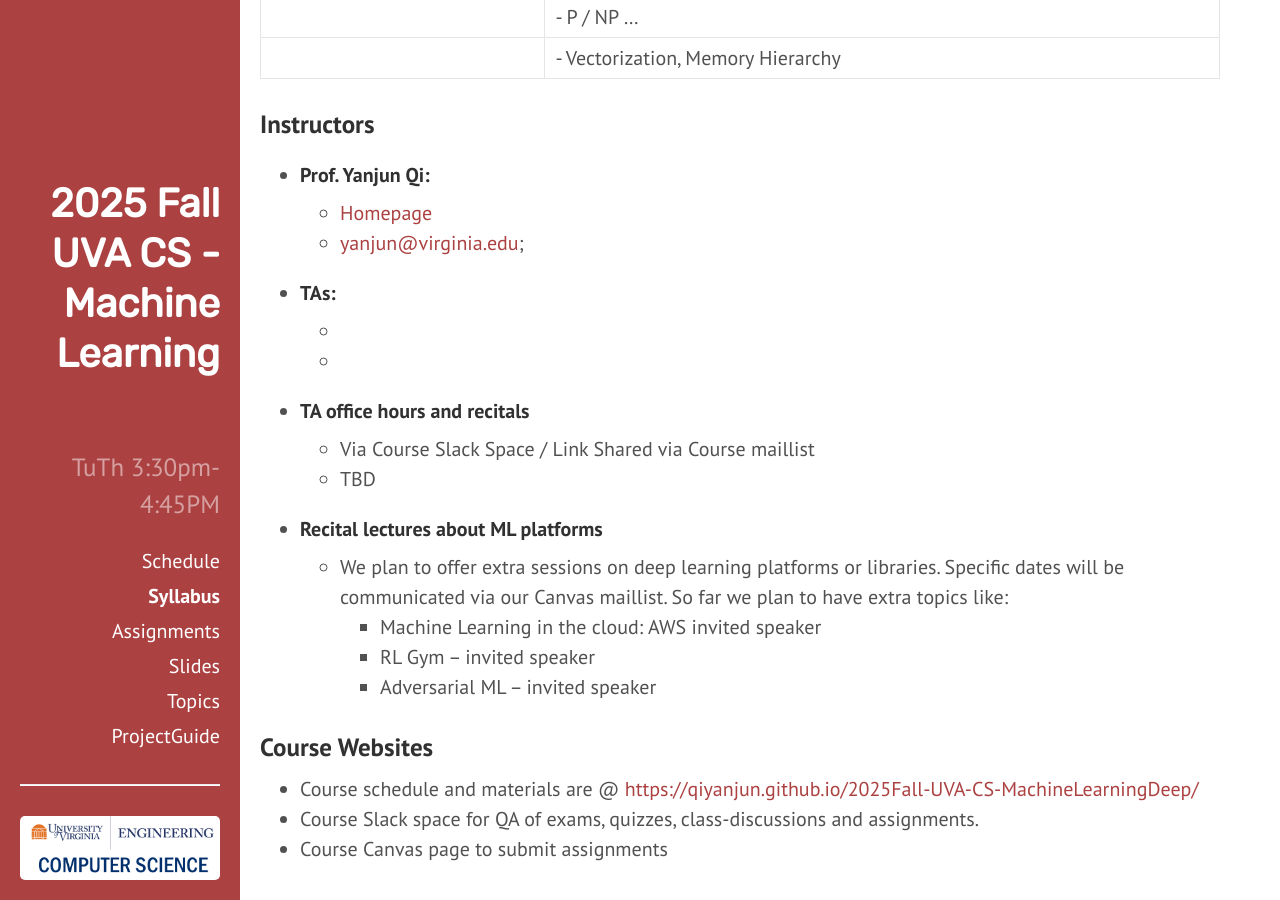
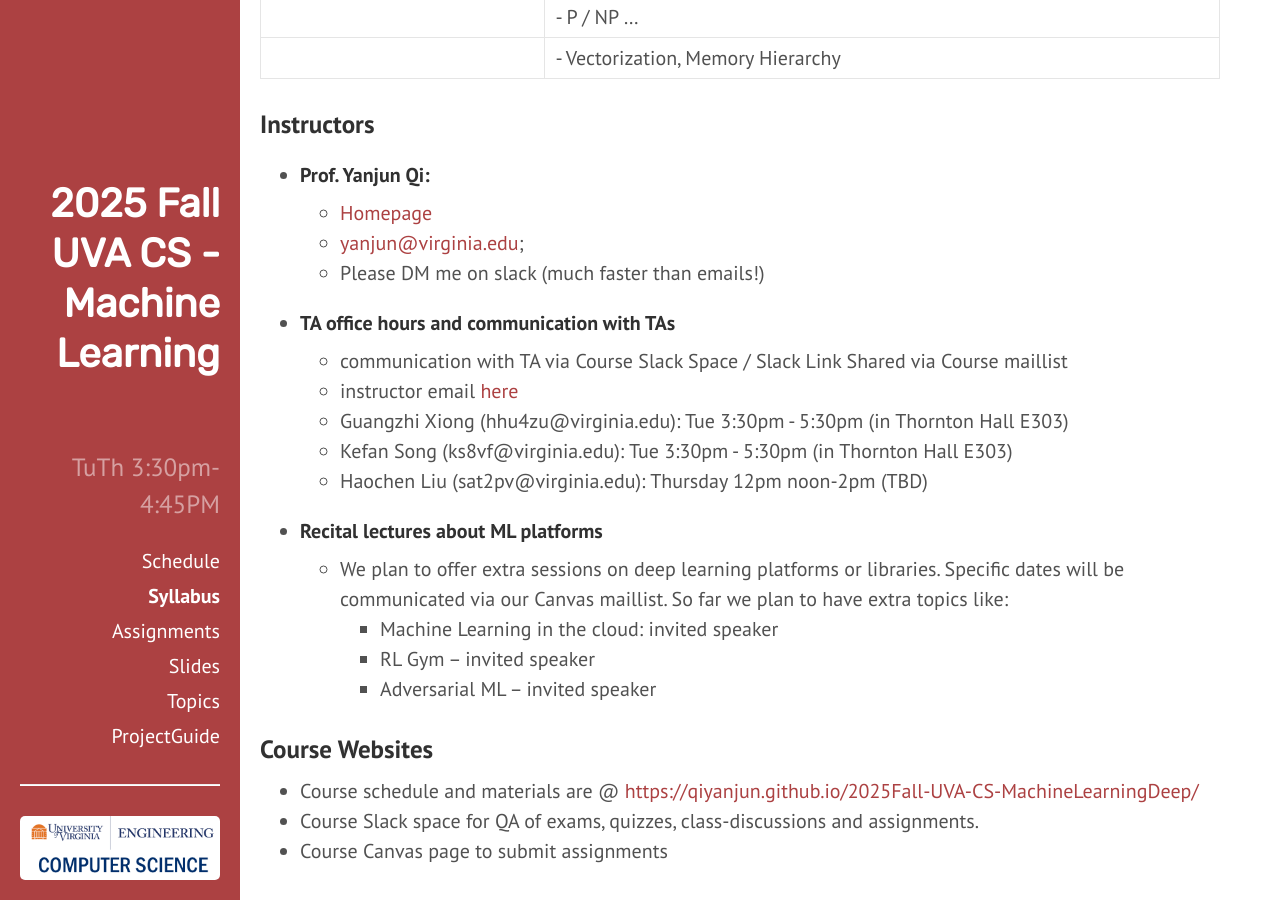
Before and after one commit to qiyanjun/2025Fall-UVA-CS-MachineLearningDeep, a Jekyll site: the page built from About.md, in a window 1280 px wide and 900 px high, scrolled down 2122 px. Built offline with Jekyll 4.4.1, drawn with Linux system fonts in a browser that asks for light colours.

Commit message:
add TA office hours

```diff
--- a/About.md
+++ b/About.md
@@ -70,22 +70,22 @@ desc: "Information for 2025 Fall  UVa CS Machine Learning, Math Foundations and
 
 + ##### Prof. Yanjun Qi:
   - [Homepage](http://www.cs.virginia.edu/yanjun/){:target="_blank"}
-  - [yanjun@virginia.edu](mailto:instructors25fall-machinelearningdeep@collab.its.virginia.edu);
+  - [yanjun@virginia.edu](mailto:instructors-25f-machine-learning-1534062135941@mail.canvas.its.virginia.edu);
+  - Please DM me on slack (much faster than emails!)
 
 
-+ ##### TAs:
-   +
-   +
-
-+ #### TA office hours and recitals
-  - Via Course Slack Space / Link Shared via Course maillist
-  - TBD
++ #### TA office hours and communication with TAs
+  - communication with TA via Course Slack Space / Slack Link Shared via Course maillist
+  - instructor email [here](mailto:instructors-25f-machine-learning-1534062135941@mail.canvas.its.virginia.edu)
+  - Guangzhi Xiong (hhu4zu@virginia.edu): Tue 3:30pm - 5:30pm (in Thornton Hall E303)
+  - Kefan Song (ks8vf@virginia.edu): Tue 3:30pm - 5:30pm (in Thornton Hall E303)
+  - Haochen Liu (sat2pv@virginia.edu): Thursday 12pm noon-2pm (TBD)
 
 
 
 + #### Recital lectures about ML platforms
   - We plan to offer extra sessions on deep learning platforms or libraries. Specific dates will be communicated via our Canvas maillist.  So far we plan to have extra topics like:
-    - Machine Learning in the cloud: AWS invited speaker
+    - Machine Learning in the cloud: invited speaker
     - RL Gym – invited speaker
     - Adversarial ML – invited speaker
 
```
Also changed, not shown: Assignments.md (+1 -1 lines).
